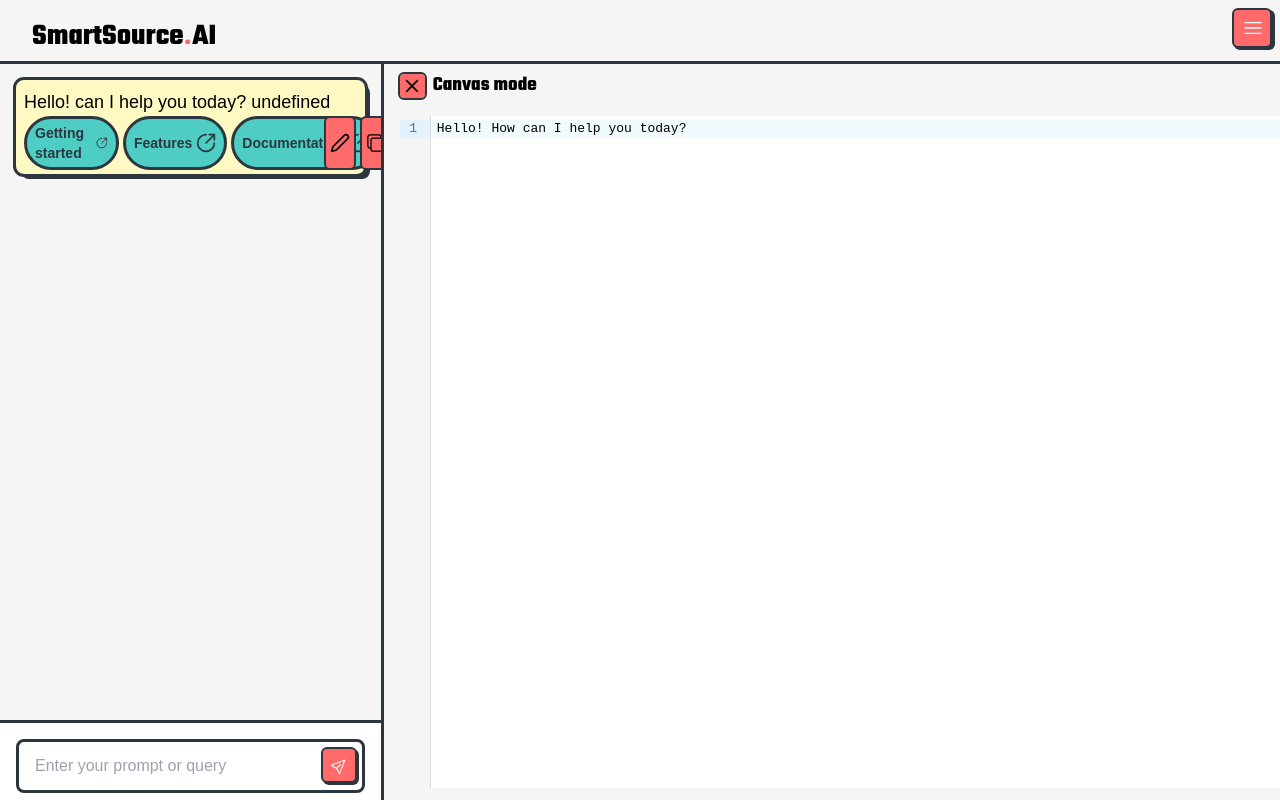
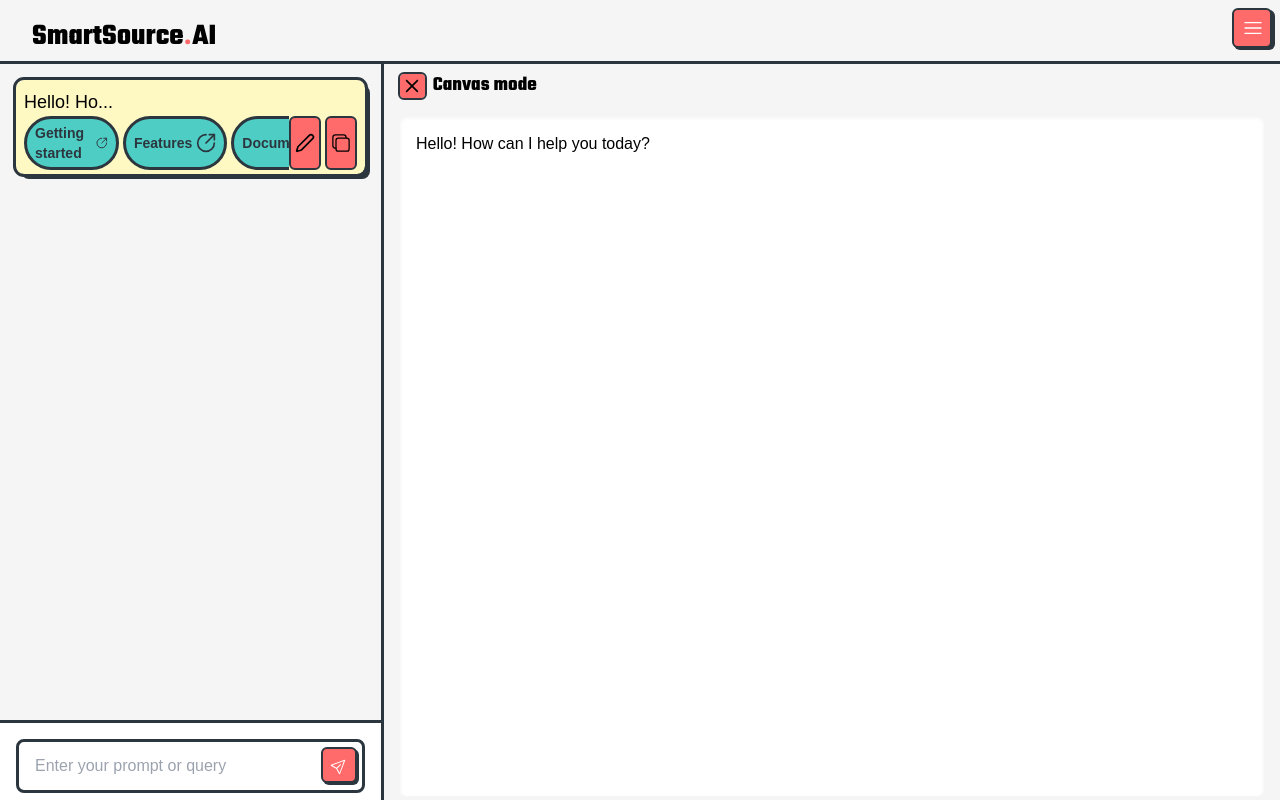
Before and after one commit to HarshMasaye06/ssai_ui, a Next.js app: page / in a window 1280 px wide. Both pictures are taken after a click on the button 763 px from the left and 133 px from the top of the page. Built offline with nearby package versions, Linux system fonts and the light colour scheme.

Commit message:
added markdown reader and

```diff
--- a/src/app/page.jsx
+++ b/src/app/page.jsx
@@ -3,7 +3,6 @@
 import Image from "next/image";
 import InputBar from "@/components/layout/InputBar";
 import { useEffect, useState } from "react";
-import { useTypewriter } from "@/hooks/useTypewriter";
 import Header from "@/components/layout/Header";
 import SideBar from "@/components/layout/SideBar";
 import { motion } from "framer-motion";
@@ -22,11 +21,6 @@ export default function Home() {
   const { messages, isLoading, addMessage, setLoading } = useMessages();
   const { editMode } = useLayout();
 
-  const { displayedText, isTyping } = useTypewriter(
-    messages[messages.length - 1]?.content || "",
-    150
-  );
-
   const [query, setQuery] = useState("");
   const [videoResults, setVideoResults] = useState([]);
 
@@ -44,7 +38,6 @@ export default function Home() {
         youtubeSearchAPI(query),
       ]);
 
-      // Text search handling
       if (result && Array.isArray(result)) {
         const responses = result.map((item) => ({
           type: "answer",
@@ -56,7 +49,7 @@ export default function Home() {
       }
 
       if (videoResult?.videos && Array.isArray(videoResult?.videos)) {
-        setVideoResults(videoResult.videos); // ← store videos for sidebar
+        setVideoResults(videoResult.videos);
       }
     } catch (error) {
       addMessage({
@@ -93,13 +86,10 @@ export default function Home() {
                   message={message}
                   i={i}
                   m_len={m_len}
-                  isTyping={isTyping}
-                  displayedText={displayedText}
                 />
               </motion.div>
             );
           })}
-          {/* </div> */}
         </section>
         <InputBar
           query={query}
--- a/src/components/layout/EditCanvas.jsx
+++ b/src/components/layout/EditCanvas.jsx
@@ -3,12 +3,13 @@ import { motion } from "framer-motion";
 import { CgClose } from "react-icons/cg";
 import { Teko } from "next/font/google";
 import { useEffect, useState } from "react";
-import CodeMirror from "@uiw/react-codemirror";
+import ReactMarkdown from "react-markdown"; // ✅ ADDED
 
 const teko = Teko({
   weight: "700",
   subsets: ["latin"],
 });
+
 const EditCanvas = () => {
   const { editMode, editMessage, closeEditMode } = useLayout();
   const [editableContent, setEditableContent] = useState("");
@@ -24,34 +25,23 @@ const EditCanvas = () => {
       } px-4`}
       style={{ height: "calc(100vh - 9vh)" }}
     >
-      <header className=" flex justify-start items-center gap-2">
+      <header className="flex justify-start items-center gap-2">
         <button
-          className=" bg-[#FF6B6B] p-[0.15rem] rounded-sm outline outline-[2px] outline-[#2C363F] "
+          className="bg-[#FF6B6B] p-[0.15rem] rounded-sm outline outline-[2px] outline-[#2C363F]"
           onClick={() => {
             closeEditMode();
           }}
         >
-          <CgClose className=" text-xl" />
+          <CgClose className="text-xl" />
         </button>
         <h1 className={`${teko.className} text-xl`}>Canvas mode</h1>
       </header>
 
-      <div className="mt-4 flex h-[calc(100%-3rem)]">
-        <CodeMirror value={editableContent} height="calc(100vh - 8rem)" width="69vw" />
-        {/* Number Row */}
-        {/* <div className="w-8 flex flex-col items-center text-gray-400 text-sm">
-          {editableContent.split("\n").map((_, i) => (
-            <span key={i}>{i + 1}</span>
-          ))}
-        </div> */}
-
-        {/* Text Area */}
-        {/* <textarea
-          value={editableContent}
-          onChange={(e) => setEditableContent(e.target.value)}
-          className="w-full h-full resize-none border-l pl-4 focus:outline-none text-gray-800"
-          style={{ fontFamily: "monospace", lineHeight: "1.5" }}
-        /> */}
+      {/* ✅ Markdown Display Block */}
+      <div className="mt-4 flex h-[calc(100%-3rem)] overflow-y-auto p-4 bg-white rounded-md shadow-inner">
+        <div className="prose prose-sm max-w-none">
+          <ReactMarkdown>{editableContent}</ReactMarkdown>
+        </div>
       </div>
     </motion.div>
   );
--- a/src/components/ui/MessageBox.jsx
+++ b/src/components/ui/MessageBox.jsx
@@ -1,15 +1,29 @@
 import { useLayout } from "@/hooks/useLayout";
 import { motion } from "framer-motion";
-import { CircleArrowOutUpRight, Pen } from "lucide-react";
-import { useState } from "react";
+import { CircleArrowOutUpRight } from "lucide-react";
 import { IoCheckmarkOutline, IoCopyOutline } from "react-icons/io5";
 import CopyButton from "./CopyButton";
 import EditButton from "./EditButton";
+import ReactMarkdown from "react-markdown";
 
-const MessageBox = ({ message, i, m_len, isTyping, displayedText }) => {
+const MessageBox = ({ message, i, m_len }) => {
   const { editMode, toggleEditMode } = useLayout();
 
   const isLatestMessage = i === m_len - 1;
+
+  // ✅ Truncate only if type is 'answer'
+  const truncateContent = (text) => {
+    if (!text) return "";
+    const visibleLength = Math.floor(text.length * 0.3);
+    return (
+      text.slice(0, visibleLength) + (text.length > visibleLength ? "..." : "")
+    );
+  };
+
+  const displayContent =
+    message.type === "answer"
+      ? truncateContent(message.content)
+      : message.content;
 
   return (
     <motion.div
@@ -17,43 +31,41 @@ const MessageBox = ({ message, i, m_len, isTyping, displayedText }) => {
       animate={{ opacity: 1, y: 0 }}
       exit={{ opacity: 0, y: 20 }}
       transition={{ duration: 0.3 }}
-      className={`${"outline outline-3 outline-[#2C363F] rounded-lg neubrutalism-shadow"}  px-2 pt-2 pb-1 ${
+      className={`outline outline-3 outline-[#2C363F] rounded-lg neubrutalism-shadow px-2 pt-2 pb-1 ${
         message.type === "question"
           ? "bg-green-200 text-[#252525]"
-          : "bg-yellow-100  "
+          : "bg-yellow-100"
       }`}
     >
-      <p className="text-lg h-[90%]">
-        {isLatestMessage && message.type === "answer"
-          ? displayedText
-          : message.content}
-        {i === m_len - 1 && message.type === "answer" && isTyping && (
-          <span className="inline-block w-[2px] h-4 ml-1 bg-[#2C363F] animate-pulse" />
-        )}
-      </p>
-      <div className=" h-[10%]">
-        {message.links && (!isTyping || !isLatestMessage) && (
+      <div className="text-lg h-[90%] overflow-auto">
+        <div className="prose prose-sm max-w-none">
+          <ReactMarkdown>{displayContent}</ReactMarkdown>
+        </div>
+      </div>
+
+      <div className="h-[10%]">
+        {message.links && (
           <div className="w-full flex justify-evenly">
-            {/* Message Links */}
-            <div className=" w-[90%] flex gap-1">
-              {message.links.map((link, j) => (
-                link && <motion.a
+            <div className="w-[90%] overflow-hidden flex gap-1">
+              {message.links.map(
+                (link, j) =>
+                  link && (
+                    <motion.a
                       whileHover={{ scale: 1.02 }}
                       whileTap={{ scale: 0.98 }}
                       key={j}
                       href={link}
                       target="_blank"
-                  className="inline-flex items-center z-20 gap-1 text-sm bg-[#4ECDC4] text-[#2C363F] px-2 py-1 rounded-full border-[3px] border-[#2C363F] font-bold "
+                      className="inline-flex items-center z-20 gap-1 text-sm bg-[#4ECDC4] text-[#2C363F] px-2 py-1 rounded-full border-[3px] border-[#2C363F] font-bold"
                     >
                       {link}
                       <CircleArrowOutUpRight size={20} />
                     </motion.a>
-              ))}
+                  )
+              )}
             </div>
             <div className="flex gap-1">
-              {/* Edit Button */}
               <EditButton message={message} i={i} />
-              {/* Copy Button */}
               <CopyButton message={message} i={i} />
             </div>
           </div>
```
Lines whose indentation alone changed are shown as unchanged.
